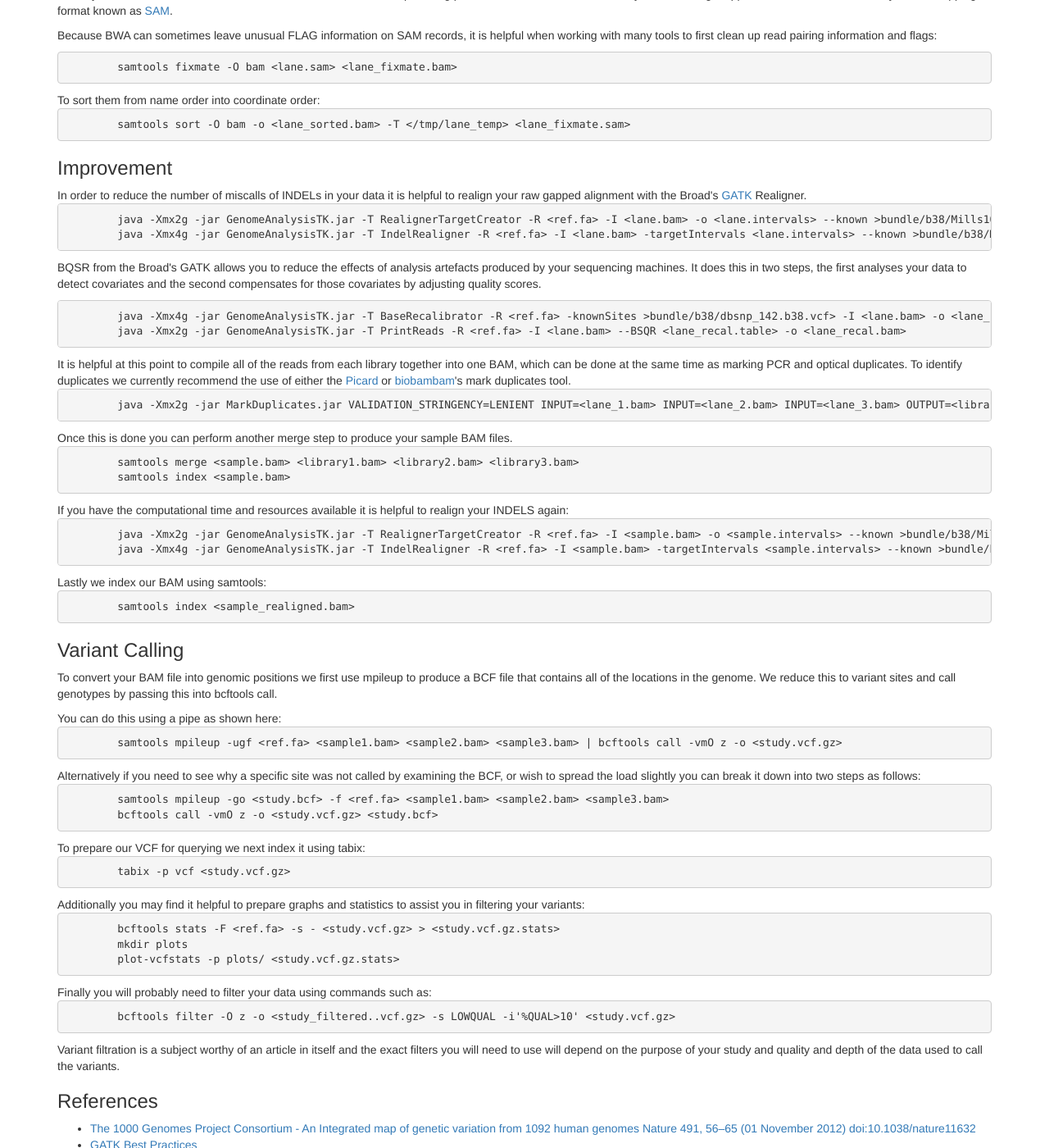
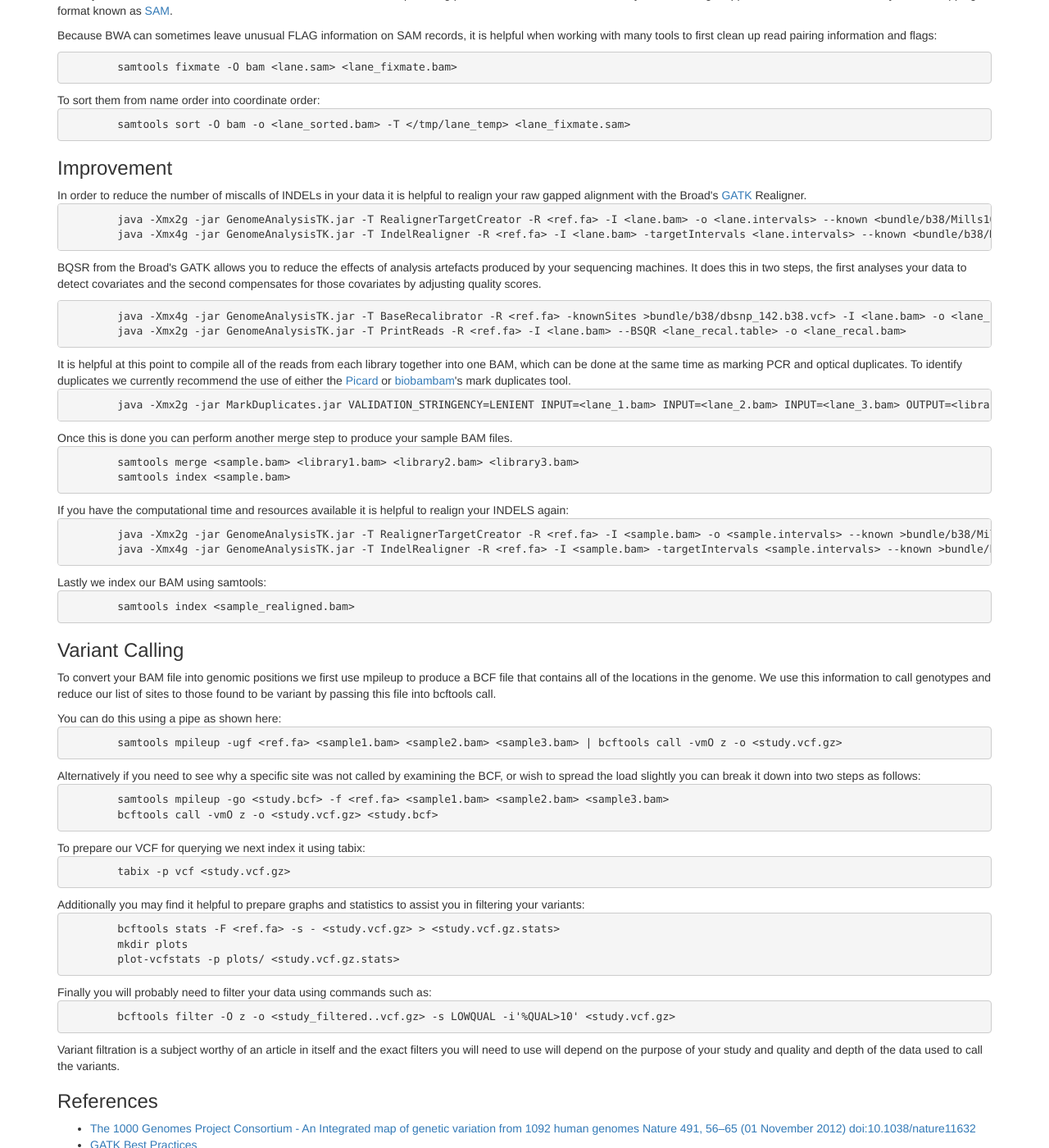
Before and after one commit to samtools/www.htslib.org, a Jekyll site: the page built from workflow.html, in a window 1280 px wide and 1400 px high, scrolled down 695 px. Shown: the whole window at 82% size. Built offline with Jekyll 4.4.1, drawn with Linux system fonts in a browser that asks for light colours; nearby versions of some CDN libraries.

Commit message:
Tweak language slightly on workflow, fix typo

```diff
--- a/workflow.html
+++ b/workflow.html
@@ -41,8 +41,8 @@ To sort them from name order into coordinate order:
 <h3>Improvement</h3>
 In order to reduce the number of miscalls of INDELs in your data it is helpful to realign your raw gapped alignment with the Broad's <a href="https://www.broadinstitute.org/gatk/">GATK</a> Realigner.
 <pre>
-	java -Xmx2g -jar GenomeAnalysisTK.jar -T RealignerTargetCreator -R &lt;ref.fa&gt; -I &lt;lane.bam&gt; -o &lt;lane.intervals&gt; --known &gt;bundle/b38/Mills1000G.b38.vcf&gt;
-	java -Xmx4g -jar GenomeAnalysisTK.jar -T IndelRealigner -R &lt;ref.fa&gt; -I &lt;lane.bam&gt; -targetIntervals &lt;lane.intervals&gt; --known &gt;bundle/b38/Mills1000G.b38.vcf&gt; -o &lt;lane_realigned.bam&gt;
+	java -Xmx2g -jar GenomeAnalysisTK.jar -T RealignerTargetCreator -R &lt;ref.fa&gt; -I &lt;lane.bam&gt; -o &lt;lane.intervals&gt; --known &lt;bundle/b38/Mills1000G.b38.vcf&gt;
+	java -Xmx4g -jar GenomeAnalysisTK.jar -T IndelRealigner -R &lt;ref.fa&gt; -I &lt;lane.bam&gt; -targetIntervals &lt;lane.intervals&gt; --known &lt;bundle/b38/Mills1000G.b38.vcf&gt; -o &lt;lane_realigned.bam&gt;
 </pre>
 
 <p>BQSR from the Broad's GATK allows you to reduce the effects of analysis artefacts produced by your sequencing machines.  It does this in two steps, the first analyses your data to
@@ -72,8 +72,8 @@ Lastly we index our BAM using samtools:
 	samtools index &lt;sample_realigned.bam&gt;
 </pre>
 <h3>Variant Calling</h3>
-<p>To convert your BAM file into genomic positions we first use mpileup to produce a BCF file that contains all of the locations in the genome.  We reduce this to variant sites and call genotypes
-by passing this into bcftools call.</p>
+<p>To convert your BAM file into genomic positions we first use mpileup to produce a BCF file that contains all of the locations in the genome.  We use this information to call genotypes
+and reduce our list of sites to those found to be variant by passing this file into bcftools call.</p>
 
 You can do this using a pipe as shown here:
 <pre>
```
